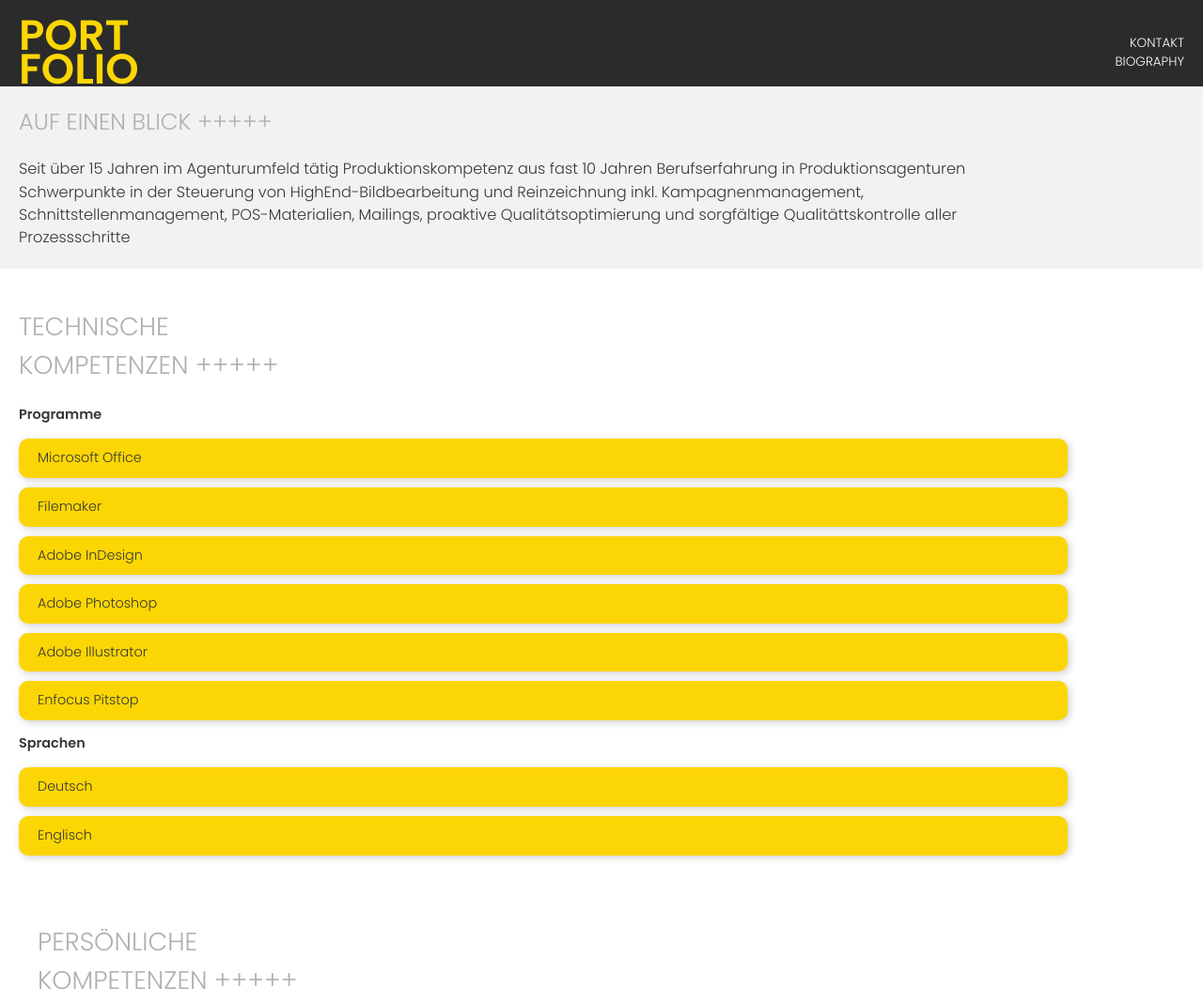
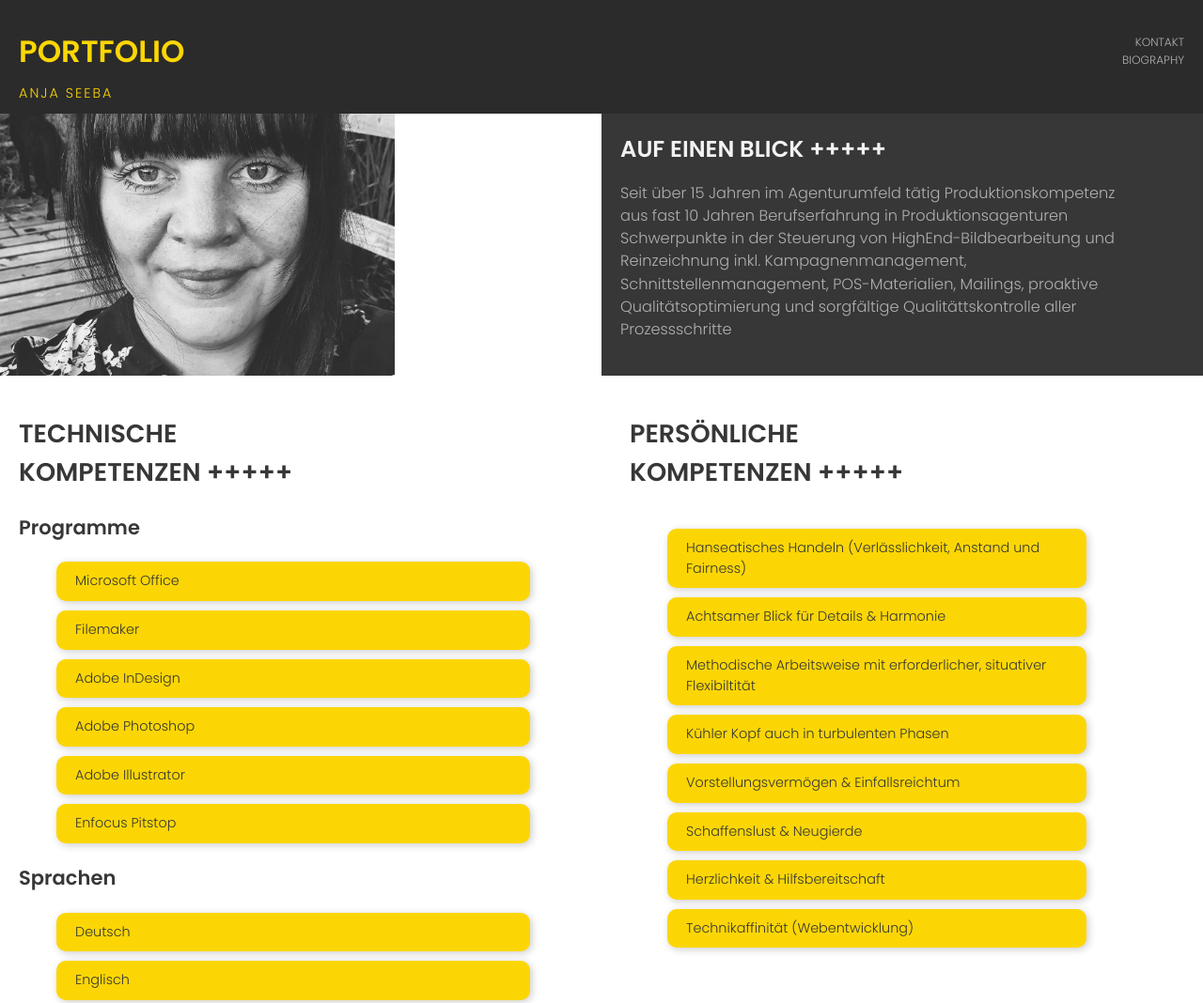
Before and after one commit to aseeba/personal-website, a plain HTML site: page index.html in a window 1280 px wide. Shown: the top 1068 px of the page at 94% size. Drawn offline with Linux system fonts and the light colour scheme.

Commit message:
Do several changes

```diff
--- a/index.html
+++ b/index.html
@@ -14,19 +14,23 @@
   <body>
     <header class="header__heading">
       <h1>
-        PORT<br />
-        FOLIO
+        PORTFOLIO
       </h1>
       <nav class="main-navigation">
         <a href="#Contact">KONTAKT</a>
         <a href="#Biography">BIOGRAPHY</a>
       </nav>
     </header>
+    <div class="header__heading--subname"> ANJA SEEBA</div>
     <main>
       <head>
       </head>
-      <section class="intro">
-        <h2>AUF EINEN BLICK +++++</h2>
+      <div class="grid-wrapper">
+      <section class="intro__pic">
+        <img src="images/Anja_sw.jpg" alt="">
+      </section>
+      <section class="intro__text">
+        <h2 class="intro__text--heading">AUF EINEN BLICK +++++</h2>
         <p>
           Seit über 15 Jahren im Agenturumfeld tätig Produktionskompetenz aus
           fast 10 Jahren Berufserfahrung in Produktionsagenturen Schwerpunkte in
@@ -36,6 +40,7 @@
           Qualitättskontrolle aller Prozessschritte
         </p>
       </section>
+    </div>
       <div class="grid-wrapper">
       <section class="skills skills_technical">
         <h2>TECHNISCHE <br />KOMPETENZEN +++++</h2>
@@ -69,9 +74,9 @@
           <li>Herzlichkeit & Hilfsbereitschaft</li>
           <li>Technikaffinität (Webentwicklung)</li>
         </ul>
-      </div>
       </section>
     </div>
+    <div class="grid-wrapper">
       <section class="contact">
         <h2>
           SIE MÖCHTEN MEHR ERFAHREN?<br />
@@ -97,6 +102,7 @@
           ><img src="images/linkedin.png" alt="LinkedIn" width="600px"
         /></a>
       </section>
+    </div>
       <section class="cv">
         <h2>WERDEGANG</h2>
         <ul>
--- a/styles/base.css
+++ b/styles/base.css
@@ -12,6 +12,11 @@ body {
   padding: 0;
 }
 
+@media only screen and (max-width: 768px) {
+  body {
+    margin: 10px auto 10px auto;
+  }
+
 h1 {
   color: var(--yellow);
   font-size: 2.5em;
@@ -23,6 +28,7 @@ h2 {
   font-weight: 1.25em;
   font-weight: 300;
   color: var(--midgrey);
+  margin: 0;
 }
 
 h3 {
--- a/styles/contact.css
+++ b/styles/contact.css
@@ -1,4 +1,3 @@
-
 .contact {
   background-color: var(--lightgrey);
   margin: 0;
@@ -13,11 +12,6 @@
   font-size: 0.9em;
   color: var(--darkgrey);
   text-decoration: none;
-  }
-
-  @media only screen and (min-width: 768px) {
-    .contact {
-     padding-left: 20px;
 }
 
 .some {
@@ -47,3 +41,14 @@
   height: 90px;
   mix-blend-mode: modify;
 }
+
+@media only screen and (min-width: 768px) {
+  .grid-wrapper {
+    display: grid;
+    grid-template-columns: repeat(2, 1fr);
+    grid-template-rows: 6;
+  }
+  .contact {
+    padding-left: 20px;
+  }
+}
--- a/styles/header.css
+++ b/styles/header.css
@@ -8,10 +8,11 @@
   background-color: var(--darkestgrey);
   color: var(--yellow);
   align-items: center;
+  font-size: 0.9em;
   line-height: 0.8;
 }
 
-.header__heading--name {
+.header__heading--subname {
   background-color: var(--darkestgrey);
   color: var(--midgrey);
   font-weight: 300;
@@ -22,5 +23,14 @@
   padding-top: 0;
   padding-bottom: 10px;
   letter-spacing: 0.4em;
-  writing-mode: sideways-lr;
 }
+
+.header__heading--subname {
+  background-color: var(--darkestgrey);
+  color: var(--yellow);
+  font-size: 0.8em;
+  letter-spacing: 2px;
+  z-index: 100;
+  padding-left: 20px;
+  padding-bottom: 10px;
+}
--- a/styles/index.css
+++ b/styles/index.css
@@ -7,3 +7,4 @@
 @import './header.css';
 @import './curriculum.css';
 @import './utility.css';
+@import './some.css';
--- a/styles/intro.css
+++ b/styles/intro.css
@@ -1,32 +1,44 @@
-.intro {
+.intro__text {
+  padding: 20px;
   margin: 0;
-    background-color: var(--lightgrey);
+  margin: 0;
+  background-color: var(--darkgrey);
+  color: var(--midgrey);
   font-size: 0.9em;
 }
 
-  .intro > h2 {
+.intro__text--heading {
   margin: 0;
-    padding: 20px;
+  color: var(--lightgrey);
 }
 
-  .intro > p {
-    padding-left: 20px;
-    padding-bottom: 20px;
-    padding-right: 20px;
-    margin: 0;
-  }
-
-  .intro > img {
-    width: 100%;
+.intro__pic {
   margin: 0;
   padding: 0;
 }
 
+.intro__pic > img {
+  background-color: var(--darkgrey);
+  width: 100%;
+}
+
 @media only screen and (min-width: 768px) {
-    .intro > p {
+  .grid-wrapper {
+    display: grid;
+    grid-template-columns: repeat(2, 1fr);
+    grid-template-rows: 6;
+  }
+  .intro__pic > img {
+    height: 100% !important;
+    width: 420px;
+    object-fit: cover;
+    object-position: top center;
+  }
+  .intro__text > p {
     width: 90%;
   }
 
-    .intro > h2 {
-      margin-top: 0;
+  .intro__text--heading {
+    padding-left: 0;
   }
+}
--- a/styles/navigation.css
+++ b/styles/navigation.css
@@ -10,7 +10,7 @@
 }
 
 .main-navigation > a {
-  color: white;
+  color: var(--midgrey);
   text-decoration: none;
   text-align: right;
 }
--- a/styles/skills.css
+++ b/styles/skills.css
@@ -14,21 +14,23 @@
   border-radius: 10px;
 }
 
+.skills_personal > h2 {
+  margin-bottom: 20px;
+  padding-top: 0;
+}
+
 @media only screen and (min-width: 768px) {
   .skills_technical > ul > li {
     width: 90%;
-  }}
-
+  }
   .skills_personal > ul > li {
     width: 90%;
-    margin-left: 20px;
   }
-
-  @media only screen and (min-width: 768px) {
   .skills_personal {
-      margin-left: 20px;
+    margin-left: 10px;
+    width: 90%;
   }
-
   .skills_personal > h2 {
-    margin-bottom: 60px;
+    margin-bottom: 40px;
   }
+}
```
Lines whose indentation alone changed are shown as unchanged.
